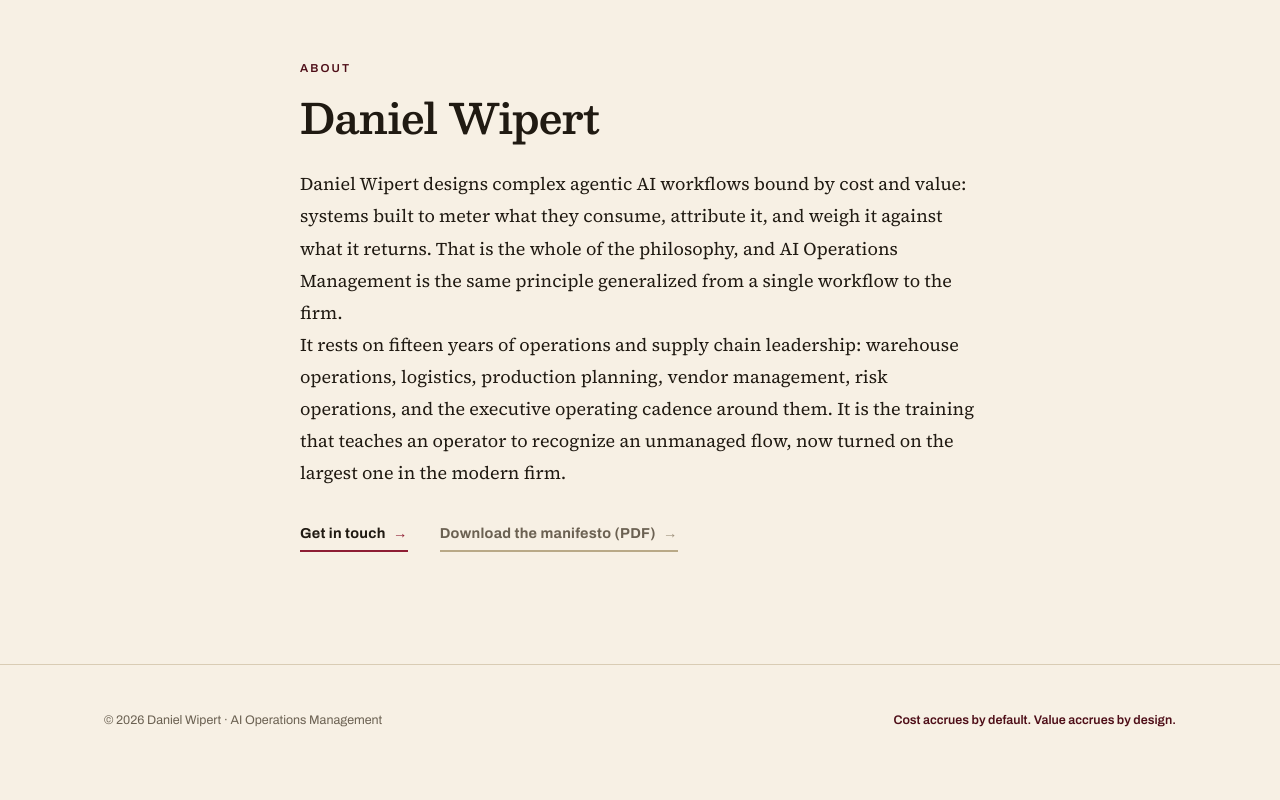
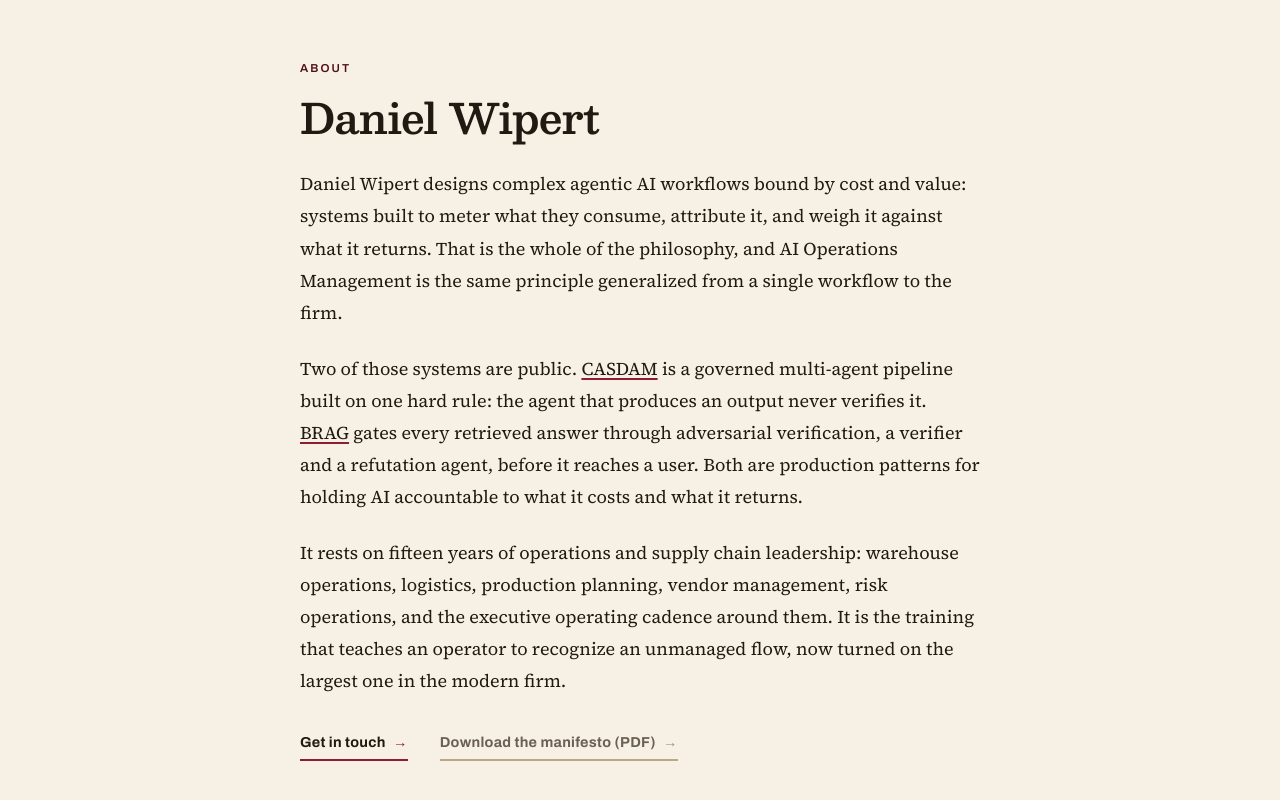
Before and after one commit to danielwipert/aiops, a plain HTML site: page index.html in a window 1280 px wide. Shown: the part 10737-11537 px from the top of the page. Before the commit the page ends 11513 px from the top, so only its background shows below. Drawn offline with nearby package versions, Linux system fonts and the light colour scheme.

Commit message:
About: cite CASDAM and BRAG as linked proof of applied AI work
Add the evidence paragraph naming and linking two public production
systems that embody the cost/value-bounded philosophy: CASDAM (governed
multi-agent pipeline; generator never verifies) and BRAG (adversarial
retrieval verification). Described concretely and linked so the reader
concludes credibility by clicking, avoiding a "foundational works"
overclaim. Also fix missing paragraph spacing in the About card and
extend editorial link styling to bio links.

Co-Authored-By: Claude Opus 4.8 (1M context) <noreply@anthropic.com>

```diff
--- a/assets/css/site.css
+++ b/assets/css/site.css
@@ -80,12 +80,12 @@ h2.sec-title{
 .prose p{margin-bottom:1.35em;text-wrap:pretty}
 .prose p:last-child{margin-bottom:0}
 /* editorial links: ink text, custom claret underline. Never a solid fill. */
-.prose a{
+.prose a,.about-card p a{
   color:var(--ink);text-decoration:underline;
   text-decoration-color:var(--claret);text-decoration-thickness:1.5px;
   text-underline-offset:3px;transition:text-decoration-thickness .18s,color .18s;
 }
-.prose a:hover{color:var(--claret-700);text-decoration-thickness:2.5px}
+.prose a:hover,.about-card p a:hover{color:var(--claret-700);text-decoration-thickness:2.5px}
 
 .claim{
   font-family:var(--display);font-size:clamp(1.25rem,2.2vw,1.55rem);
@@ -286,6 +286,7 @@ nav.stuck{background:rgba(247,240,228,.90);backdrop-filter:blur(10px);border-bot
 
 /* ---------- about / footer ---------- */
 .about-card{max-width:var(--measure);margin:0 auto}
+.about-card p{margin-bottom:1.35em}
 .about-card .cta-row{margin-top:32px}
 footer{border-top:1px solid var(--line);padding:44px 0}
 .foot-inner{max-width:var(--container);margin:0 auto;padding:0 24px;display:flex;justify-content:space-between;align-items:center;gap:20px;flex-wrap:wrap}
--- a/index.html
+++ b/index.html
@@ -380,6 +380,7 @@
       <p class="eyebrow">About</p>
       <h2 class="sec-title">Daniel Wipert</h2>
       <p>Daniel Wipert designs complex agentic AI workflows bound by cost and value: systems built to meter what they consume, attribute it, and weigh it against what it returns. That is the whole of the philosophy, and AI Operations Management is the same principle generalized from a single workflow to the firm.</p>
+      <p>Two of those systems are public. <a href="https://danielwipert.github.io/cas.dam/" target="_blank" rel="noopener">CASDAM</a> is a governed multi-agent pipeline built on one hard rule: the agent that produces an output never verifies it. <a href="https://danielwipert.github.io/cas.brag/" target="_blank" rel="noopener">BRAG</a> gates every retrieved answer through adversarial verification, a verifier and a refutation agent, before it reaches a user. Both are production patterns for holding AI accountable to what it costs and what it returns.</p>
       <p>It rests on fifteen years of operations and supply chain leadership: warehouse operations, logistics, production planning, vendor management, risk operations, and the executive operating cadence around them. It is the training that teaches an operator to recognize an unmanaged flow, now turned on the largest one in the modern firm.</p>
       <div class="cta-row">
         <a class="link-cta" href="mailto:hello@example.com">Get in touch <span class="arw" aria-hidden="true">&rarr;</span></a>
```
